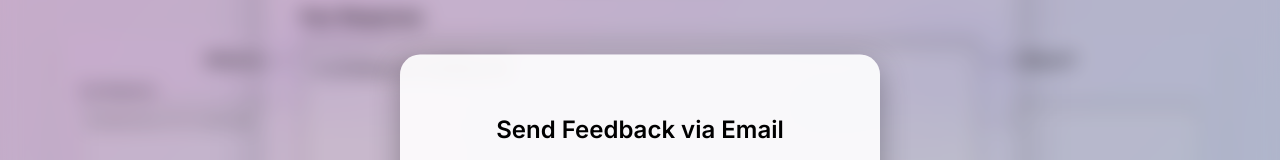
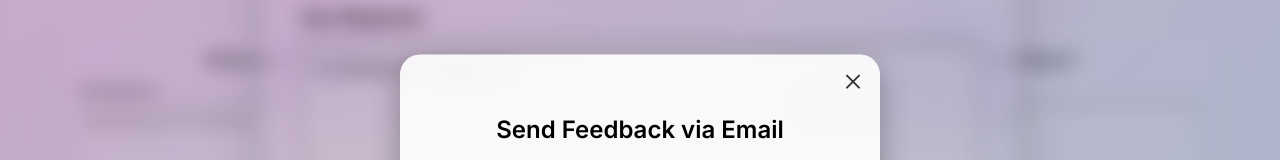
Before and after one commit to WindowsDotExe/HackED2025, a React (Create React App) app in the folder frontend/my-react-app/: page /feedback in a window 1280 px wide. Both pictures are taken after a click on the button "Email Feedback". Shown: the part 250-410 px from the top of the page. Built offline with nearby package versions, Linux system fonts and the light colour scheme; a web font is replaced by a local one.

Commit message:
added a close button

```diff
--- a/frontend/my-react-app/src/Pages/Feedback.jsx
+++ b/frontend/my-react-app/src/Pages/Feedback.jsx
@@ -2,7 +2,7 @@
 
 import React, { useState } from "react";
 import { useNavigate } from "react-router-dom";
-import { FiMail, FiHome, FiSend, FiRotateCcw } from "react-icons/fi";
+import { FiMail, FiHome, FiSend, FiRotateCcw, FiX } from "react-icons/fi";
 import "../Styles/Feedback.css";
 
 const feedbackData = [
@@ -26,6 +26,12 @@ const FeedbackCarousel = () => {
   };
 
   const openEmailPopup = () => setShowEmailPopup(true);
+  const closeEmailPopup = () => {
+    setShowEmailPopup(false);
+    setEmailSent(false);
+    setEmail("");
+  };
+
 
   const handleSendEmail = () => {
     setSending(true);
@@ -100,6 +106,7 @@ const FeedbackCarousel = () => {
       {/* Email Popup */}
       {showEmailPopup && (
         <div className="email-popup">
+          <FiX className="close-icon" onClick={closeEmailPopup} />
           <h2>Send Feedback via Email</h2>
           {!emailSent ? (
             <div className="email-form">
--- a/frontend/my-react-app/src/Styles/Feedback.css
+++ b/frontend/my-react-app/src/Styles/Feedback.css
@@ -258,3 +258,17 @@
 .onemore-button:hover {
   background: rgba(255, 255, 255, 0.5);
 }
+
+.email-popup .close-icon {
+  position: absolute;
+  top: 15px;
+  right: 15px;
+  cursor: pointer;
+  font-size: 1.5rem;
+  color: #333;
+  transition: color 0.3s ease;
+}
+
+.email-popup .close-icon:hover {
+  color: #ff0000;
+}
```
